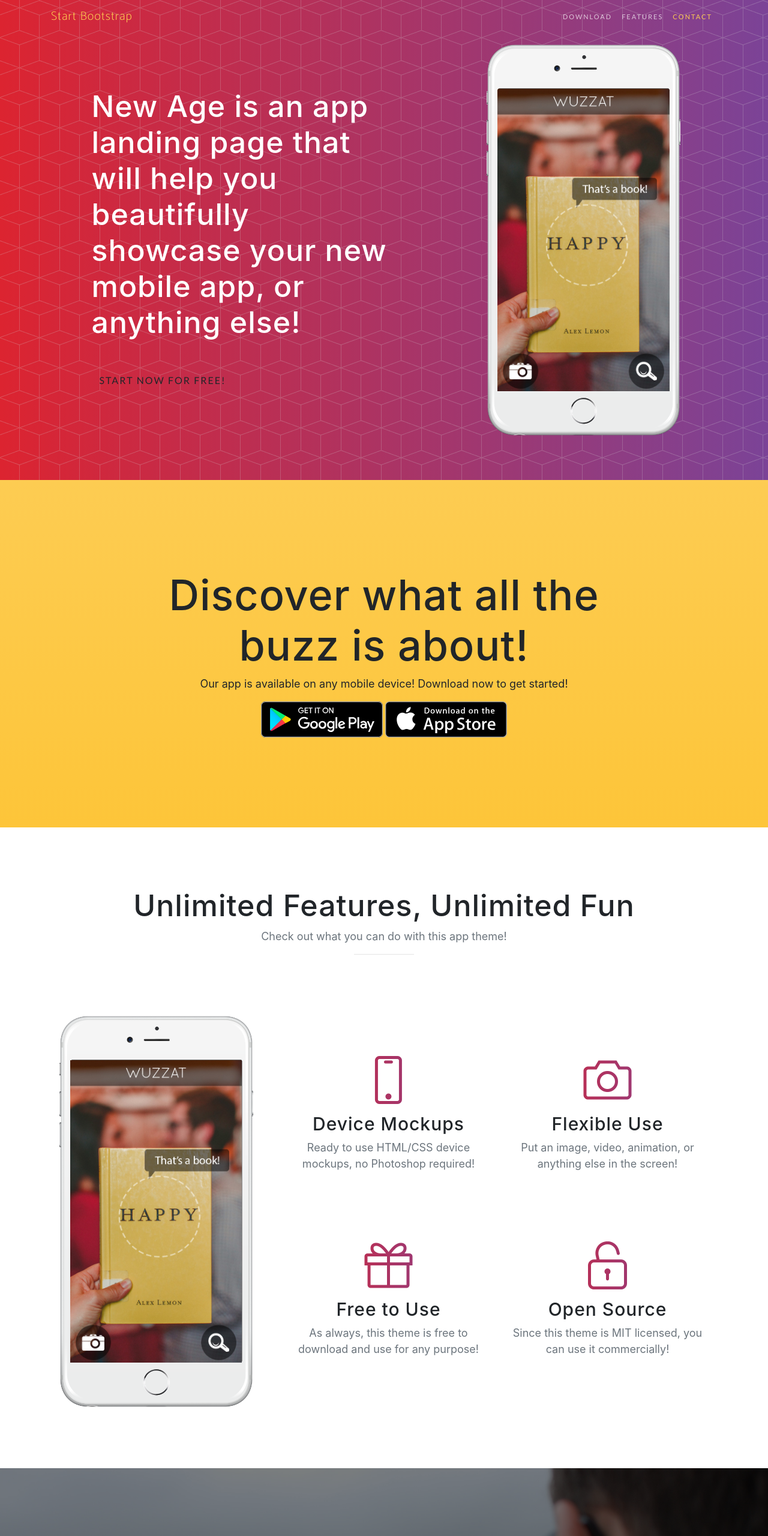
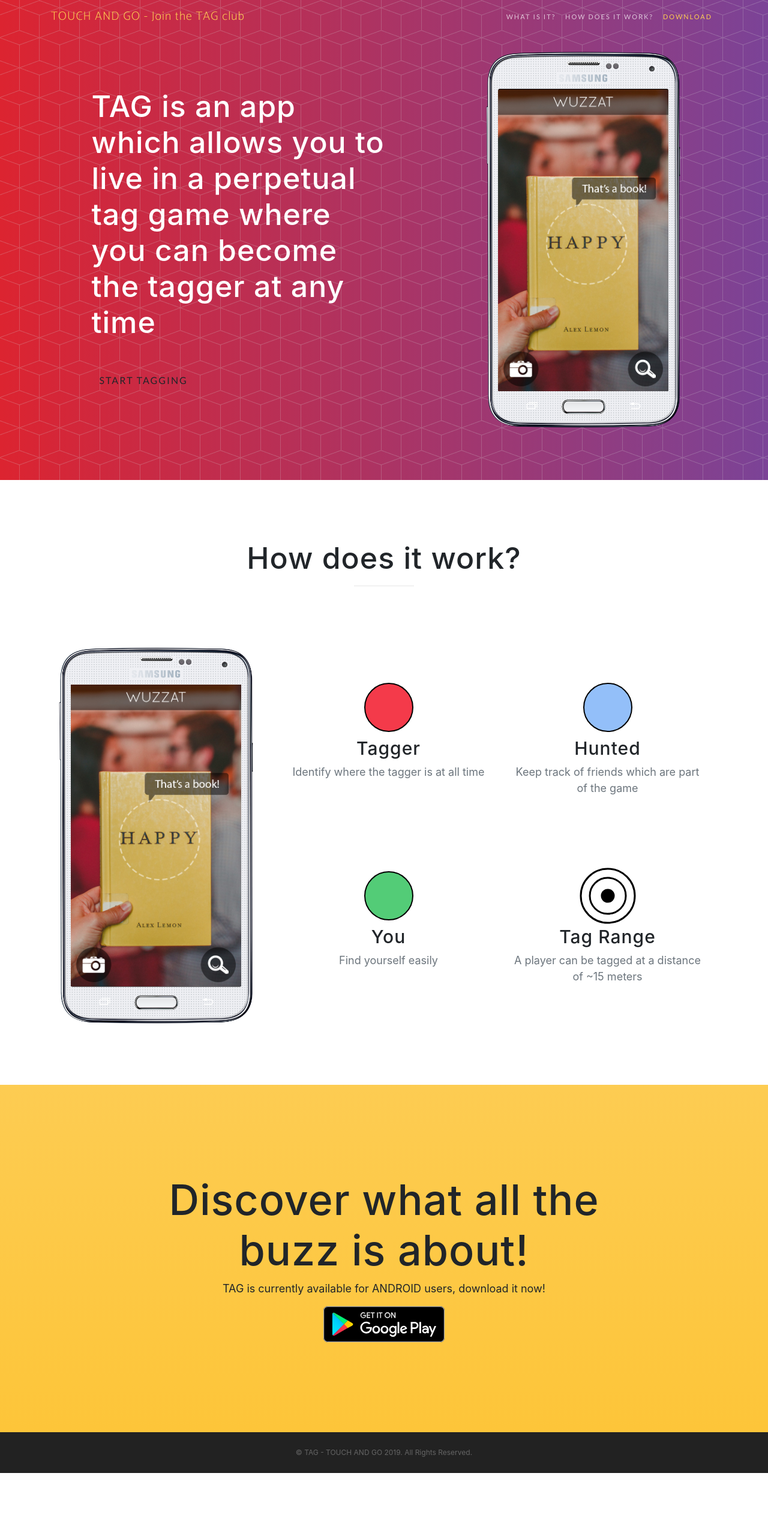
Before and after one commit to CharlesNollet/Hackatown2019, a website with bundled scripts: page touchandgo.club/touchandgo/index.html in a window 1280 px wide. Shown: the top 2560 px of the page at 60% size. After the commit the page ends 2455 px from the top, so only its background shows below. Built offline with nearby package versions, Linux system fonts and the light colour scheme; a web font is replaced by a local one.

Commit message:
Modified labels for TAG

```diff
--- a/touchandgo.club/touchandgo/index.html
+++ b/touchandgo.club/touchandgo/index.html
@@ -6,9 +6,9 @@
   <meta charset="utf-8">
   <meta name="viewport" content="width=device-width, initial-scale=1, shrink-to-fit=no">
   <meta name="description" content="">
-    <meta name="author" content="">
+  <meta name="author" content="Charles-Étienne Joseph, Charles Nollet, Samuel Ouvrard & Samuel Therrien">
 
-    <title>New Age - Start Bootstrap Theme</title>
+  <title>TAG - TOUCH AND GO</title>
 
   <!-- Bootstrap core CSS -->
   <link href="vendor/bootstrap/css/bootstrap.min.css" rel="stylesheet">
@@ -33,46 +33,45 @@
   <!-- Navigation -->
   <nav class="navbar navbar-expand-lg navbar-light fixed-top" id="mainNav">
     <div class="container">
-        <a class="navbar-brand js-scroll-trigger" href="#page-top">Start Bootstrap</a>
-        <button class="navbar-toggler navbar-toggler-right" type="button" data-toggle="collapse" data-target="#navbarResponsive" aria-controls="navbarResponsive" aria-expanded="false" aria-label="Toggle navigation">
+      <a class="navbar-brand js-scroll-trigger" href="#page-top">TOUCH AND GO - Join the TAG club</a>
+      <button class="navbar-toggler navbar-toggler-right" type="button" data-toggle="collapse" data-target="#navbarResponsive"
+        aria-controls="navbarResponsive" aria-expanded="false" aria-label="Toggle navigation">
         Menu
         <i class="fas fa-bars"></i>
       </button>
       <div class="collapse navbar-collapse" id="navbarResponsive">
         <ul class="navbar-nav ml-auto">
           <li class="nav-item">
-              <a class="nav-link js-scroll-trigger" href="#download">Download</a>
+            <a class="nav-link js-scroll-trigger" href="#intro">What is it?</a>
           </li>
           <li class="nav-item">
-              <a class="nav-link js-scroll-trigger" href="#features">Features</a>
+            <a class="nav-link js-scroll-trigger" href="#how">How does it work?</a>
           </li>
           <li class="nav-item">
-              <a class="nav-link js-scroll-trigger" href="#contact">Contact</a>
+            <a class="nav-link js-scroll-trigger" href="#download">Download</a>
           </li>
         </ul>
       </div>
     </div>
   </nav>
 
-    <header class="masthead">
+  <header class="masthead" id="intro">
     <div class="container h-100">
       <div class="row h-100">
         <div class="col-lg-7 my-auto">
           <div class="header-content mx-auto">
-              <h1 class="mb-5">New Age is an app landing page that will help you beautifully showcase your new mobile app, or anything else!</h1>
-              <a href="#download" class="btn btn-outline btn-xl js-scroll-trigger">Start Now for Free!</a>
+            <h1 class="mb-5">TAG is an app which allows you to live in a perpetual tag game where you can become the
+              tagger at any time</h1>
+            <a href="#download" class="btn btn-outline btn-xl js-scroll-trigger">Start TAGGING</a>
           </div>
         </div>
         <div class="col-lg-5 my-auto">
           <div class="device-container">
-              <div class="device-mockup iphone6_plus portrait white">
+            <div class="device-mockup galaxy_s5 portrait white">
               <div class="device">
                 <div class="screen">
                   <!-- Demo image for screen mockup, you can put an image here, some HTML, an animation, video, or anything else! -->
                   <img src="img/demo-screen-1.jpg" class="img-fluid" alt="">
-                  </div>
-                  <div class="button">
-                    <!-- You can hook the "home button" to some JavaScript events or just remove it -->
                 </div>
               </div>
             </div>
@@ -82,39 +81,22 @@
     </div>
   </header>
 
-    <section class="download bg-primary text-center" id="download">
-      <div class="container">
-        <div class="row">
-          <div class="col-md-8 mx-auto">
-            <h2 class="section-heading">Discover what all the buzz is about!</h2>
-            <p>Our app is available on any mobile device! Download now to get started!</p>
-            <div class="badges">
-              <a class="badge-link" href="#"><img src="img/google-play-badge.svg" alt=""></a>
-              <a class="badge-link" href="#"><img src="img/app-store-badge.svg" alt=""></a>
-            </div>
-          </div>
-        </div>
-      </div>
-    </section>
-
-    <section class="features" id="features">
+  <section class="features" id="how">
     <div class="container">
       <div class="section-heading text-center">
-          <h2>Unlimited Features, Unlimited Fun</h2>
-          <p class="text-muted">Check out what you can do with this app theme!</p>
+        <h2>How does it work?</h2>
+        <!-- Could add some subtext here -->
+        <p class="text-muted"></p>
         <hr>
       </div>
       <div class="row">
         <div class="col-lg-4 my-auto">
           <div class="device-container">
-              <div class="device-mockup iphone6_plus portrait white">
-                <div class="device">
+            <div class="device-mockup galaxy_s5 portrait white">
+              <div class="device" id="howPhone">
                 <div class="screen">
                   <!-- Demo image for screen mockup, you can put an image here, some HTML, an animation, video, or anything else! -->
                   <img src="img/demo-screen-1.jpg" class="img-fluid" alt="">
-                  </div>
-                  <div class="button">
-                    <!-- You can hook the "home button" to some JavaScript events or just remove it -->
                 </div>
               </div>
             </div>
@@ -125,32 +107,42 @@
             <div class="row">
               <div class="col-lg-6">
                 <div class="feature-item">
-                    <i class="icon-screen-smartphone text-primary"></i>
-                    <h3>Device Mockups</h3>
-                    <p class="text-muted">Ready to use HTML/CSS device mockups, no Photoshop required!</p>
+                  <svg height="100" width="100" class="text-primary">
+                    <circle cx="50" cy="50" r="40" stroke="black" stroke-width="2" fill="#F43A4A" />
+                  </svg>
+                  <h3>Tagger</h3>
+                  <p class="text-muted">Identify where the tagger is at all time</p>
                 </div>
               </div>
               <div class="col-lg-6">
                 <div class="feature-item">
-                    <i class="icon-camera text-primary"></i>
-                    <h3>Flexible Use</h3>
-                    <p class="text-muted">Put an image, video, animation, or anything else in the screen!</p>
+                  <svg height="100" width="100" class="text-primary">
+                    <circle cx="50" cy="50" r="40" stroke="black" stroke-width="2" fill="#93BFF9" />
+                  </svg>
+                  <h3>Hunted</h3>
+                  <p class="text-muted">Keep track of friends which are part of the game</p>
                 </div>
               </div>
             </div>
             <div class="row">
               <div class="col-lg-6">
                 <div class="feature-item">
-                    <i class="icon-present text-primary"></i>
-                    <h3>Free to Use</h3>
-                    <p class="text-muted">As always, this theme is free to download and use for any purpose!</p>
+                  <svg height="100" width="100" class="text-primary">
+                    <circle cx="50" cy="50" r="40" stroke="black" stroke-width="2" fill="#53CC77" />
+                  </svg>
+                  <h3>You</h3>
+                  <p class="text-muted">Find yourself easily</p>
                 </div>
               </div>
               <div class="col-lg-6">
                 <div class="feature-item">
-                    <i class="icon-lock-open text-primary"></i>
-                    <h3>Open Source</h3>
-                    <p class="text-muted">Since this theme is MIT licensed, you can use it commercially!</p>
+                  <svg height="100" width="100" class="text-primary">
+                    <circle cx="50" cy="50" r="45" stroke="black" stroke-width="3" fill="none"/>
+                    <circle cx="50" cy="50" r="30" stroke="black" stroke-width="3" fill="none"/>
+                    <circle cx="50" cy="50" r="10" stroke="black" stroke-width="3" fill="black"/>
+                  </svg>
+                  <h3>Tag Range</h3>
+                  <p class="text-muted"> A player can be tagged at a distance of ~15 meters</p>
                 </div>
               </div>
             </div>
@@ -160,17 +152,31 @@
     </div>
   </section>
 
-    <section class="cta">
+  <section class="download bg-primary text-center" id="download">
+    <div class="container">
+      <div class="row">
+        <div class="col-md-8 mx-auto">
+          <h2 class="section-heading">Discover what all the buzz is about!</h2>
+          <p>TAG is currently available for ANDROID users, download it now!</p>
+          <div class="badges">
+            <a class="badge-link" href="#"><img src="img/google-play-badge.svg" alt=""></a>
+          </div>
+        </div>
+      </div>
+    </div>
+  </section>
+
+  <!-- <section class="cta">
     <div class="cta-content">
       <div class="container">
-          <h2>Stop waiting.<br>Start building.</h2>
-          <a href="#contact" class="btn btn-outline btn-xl js-scroll-trigger">Let's Get Started!</a>
+        <h2>Stop dancing.<br>Start building.</h2>
+        <a href="#contact" class="btn btn-outline btn-xl js-scroll-trigger">Yeah baby</a>
       </div>
     </div>
     <div class="overlay"></div>
-    </section>
+  </section> -->
 
-    <section class="contact bg-primary" id="contact">
+  <!-- <section class="contact bg-primary" id="contact">
     <div class="container">
       <h2>We
         <i class="fas fa-heart"></i>
@@ -193,22 +199,11 @@
         </li>
       </ul>
     </div>
-    </section>
+  </section> -->
 
   <footer>
     <div class="container">
-        <p>&copy; Your Website 2018. All Rights Reserved.</p>
-        <ul class="list-inline">
-          <li class="list-inline-item">
-            <a href="#">Privacy</a>
-          </li>
-          <li class="list-inline-item">
-            <a href="#">Terms</a>
-          </li>
-          <li class="list-inline-item">
-            <a href="#">FAQ</a>
-          </li>
-        </ul>
+      <p>&copy; TAG - TOUCH AND GO 2019. All Rights Reserved.</p>
     </div>
   </footer>
 
--- a/touchandgo.club/touchandgo/package.json
+++ b/touchandgo.club/touchandgo/package.json
@@ -34,7 +34,7 @@
     },
     "devDependencies": {
         "browser-sync": "2.26.3",
-        "gulp": "4.0.0",
+        "gulp": "^4.0.0",
         "gulp-autoprefixer": "6.0.0",
         "gulp-clean-css": "4.0.0",
         "gulp-header": "2.0.7",
```
Also changed, not shown: touchandgo.club/touchandgo/js/new-age.js (+14 -1 lines), README.md, 1 other file. Lines whose indentation alone changed are shown as unchanged.
